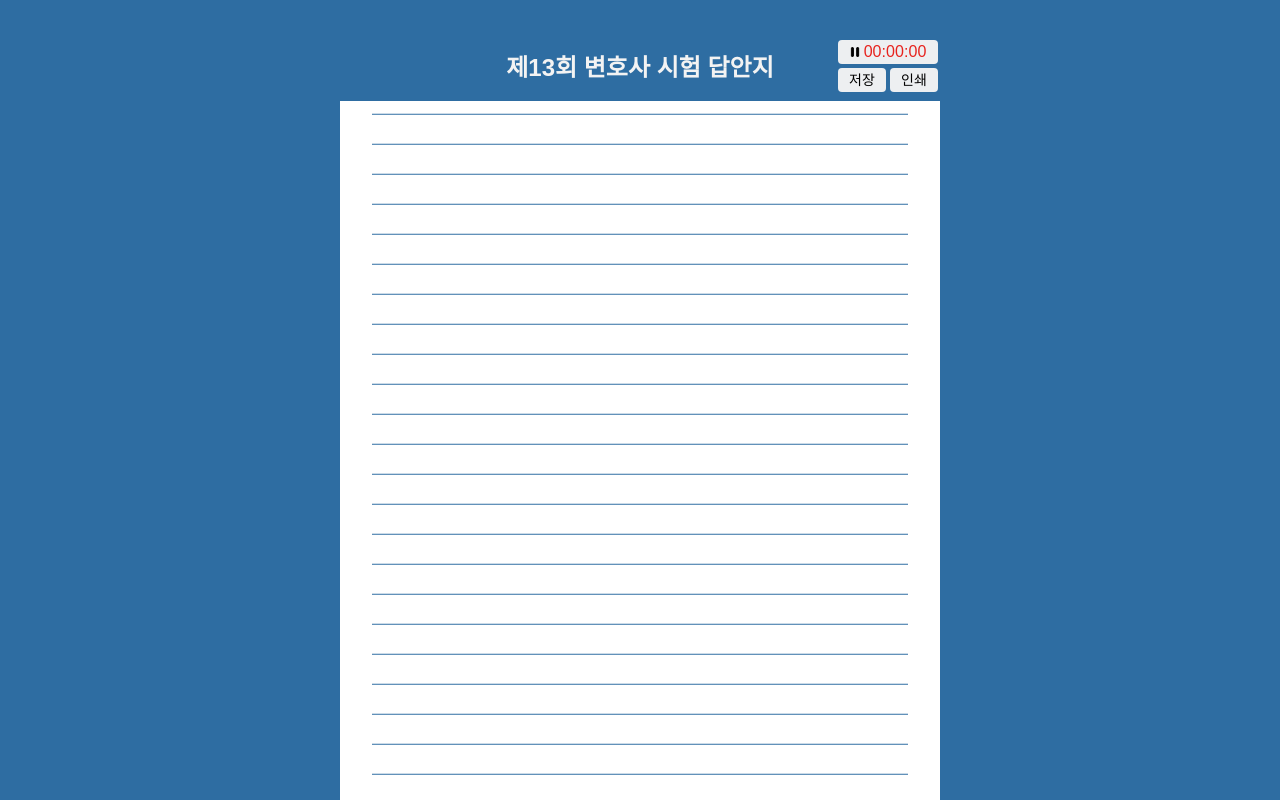
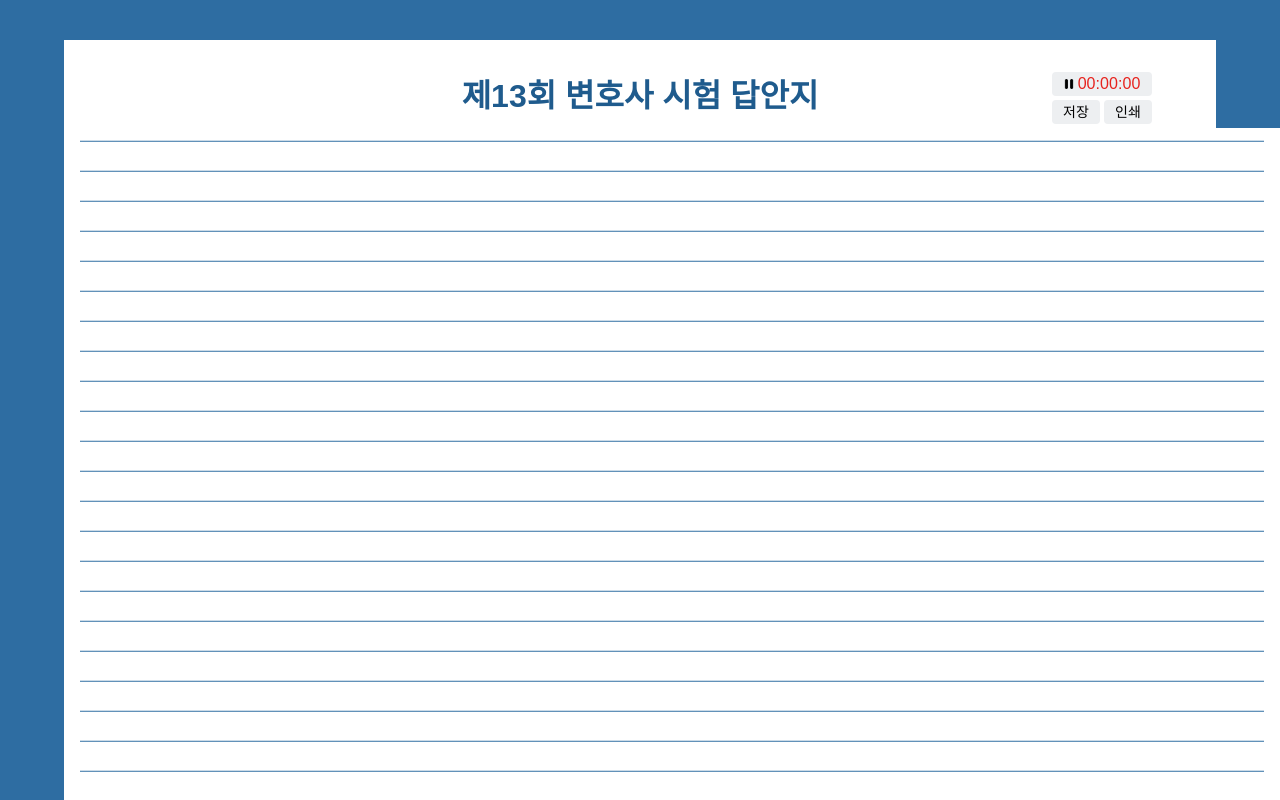
Before and after one commit to uu29/lawyers, a Next.js app: page / in a window 1280 px wide. Shown: the top 800 px of the page. Built offline with nearby package versions, Linux system fonts and the light colour scheme; what @react-pdf/renderer would draw is missing.

Commit message:
feat: style

```diff
--- a/pages/components/PrintController.tsx
+++ b/pages/components/PrintController.tsx
@@ -6,12 +6,17 @@ interface PrintControllerProps {
 
 function PrintController({onClickSave}: PrintControllerProps){
   return (
-    <div>
+    <PrintControllerBlock>
       <Button onClick={onClickSave}>저장</Button>
       <Button>인쇄</Button>
-    </div>
+    </PrintControllerBlock>
   )
 }
+
+const PrintControllerBlock = styled.div`
+  display: flex;
+  column-gap: 4px;
+`;
 
 const Button = styled.button`
   display: inline-flex;
@@ -19,7 +24,6 @@ const Button = styled.button`
   justify-content: center;
   height: 24px;
   width: 48px;
-  margin: 0 2px;
   background: #edeff1;
   border-radius: 4px;
   font-size: 14px;
--- a/pages/components/TimerController.tsx
+++ b/pages/components/TimerController.tsx
@@ -80,7 +80,6 @@ const PlayButton = styled.button<{ isRunning: boolean }>`
   justify-content: center;
   column-gap: 4px;
   height: 24px;
-  margin: 0 2px;
   background: #edeff1;
   border-radius: 4px;
   font-size: 16px;
--- a/pages/index.tsx
+++ b/pages/index.tsx
@@ -104,29 +104,32 @@ const Background = styled.div`
 `;
 
 const Main = styled.main`
-  margin: auto;
-  max-width: 600px;
   padding: 2.5rem 0;
 `;
 
 const Content = styled.div`
-  padding: 0 1rem;
+  margin: 0 4rem;
   background: #fff;
 `;
 
 const Title = styled.h1`
-  padding: 1rem 0 1.3rem;
+  padding: 2.5rem 0 1rem;
+  margin: 0 4rem;
   position: relative;
   text-align: center;
-  font-size: 24px;
-  color: #f3f3f3;
-  font-weight: 600;
+  font-size: 32px;
+  color: #1f5b8d;
+  font-weight: 700;
+  background: #fff;
 `
 
 const Textarea = styled.textarea`
-  padding: 1rem;
+  display: block;
+  max-width: 1200px;
+  margin: auto;
+  padding: 1rem 4rem;
   resize: none;
-  width: 100%;
+  width: calc(100% - 4rem);
   min-height: 100vh;
   outline: 0;
   border: 0;
@@ -136,6 +139,7 @@ const Textarea = styled.textarea`
     linear-gradient(to right, white 1rem, transparent 1rem),
     linear-gradient(to left, white 1rem, transparent 1rem),
     repeating-linear-gradient(white 14px, white 42px, #2E6DA2 44px);
+  box-sizing: content-box;
 `;
 
 const Controllers = styled.div`
@@ -145,4 +149,5 @@ const Controllers = styled.div`
   display: flex;
   flex-direction: column;
   row-gap: 4px;
+  margin: 2rem 4rem 0;
 `;
```
